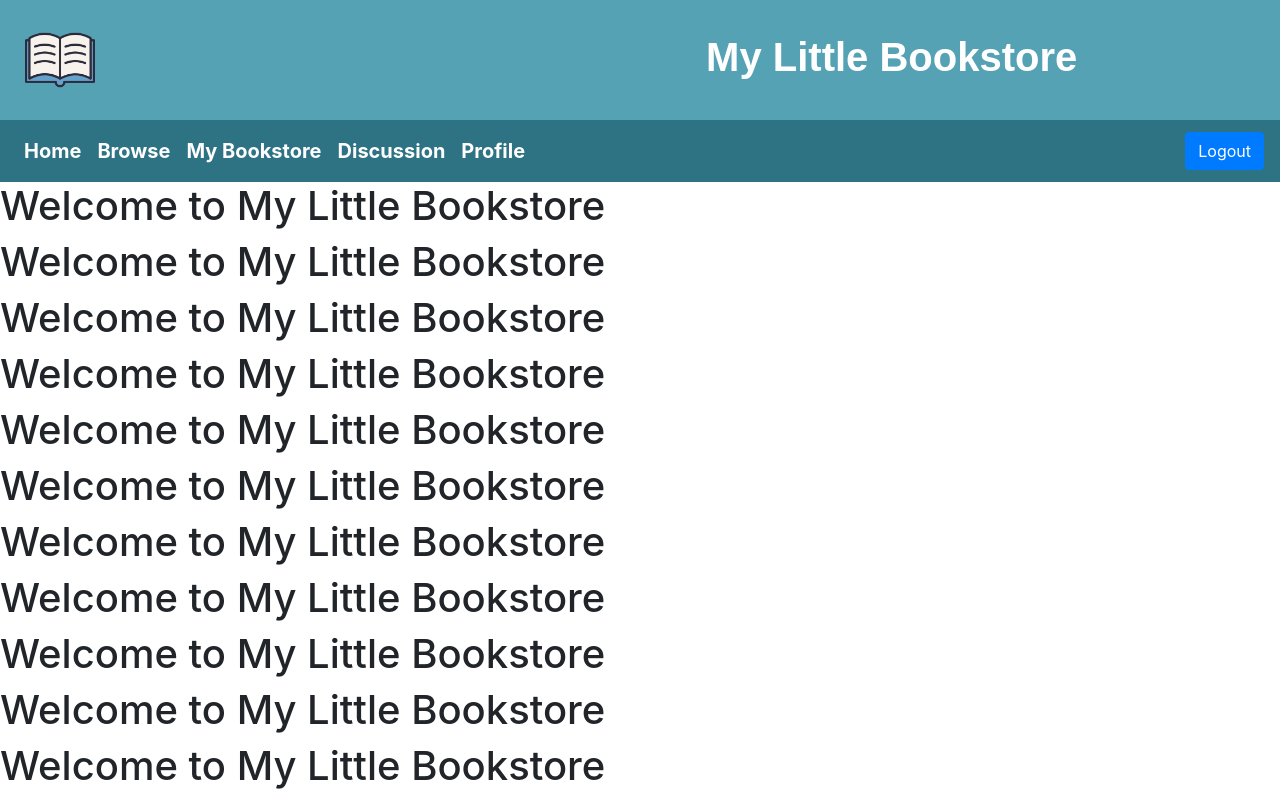
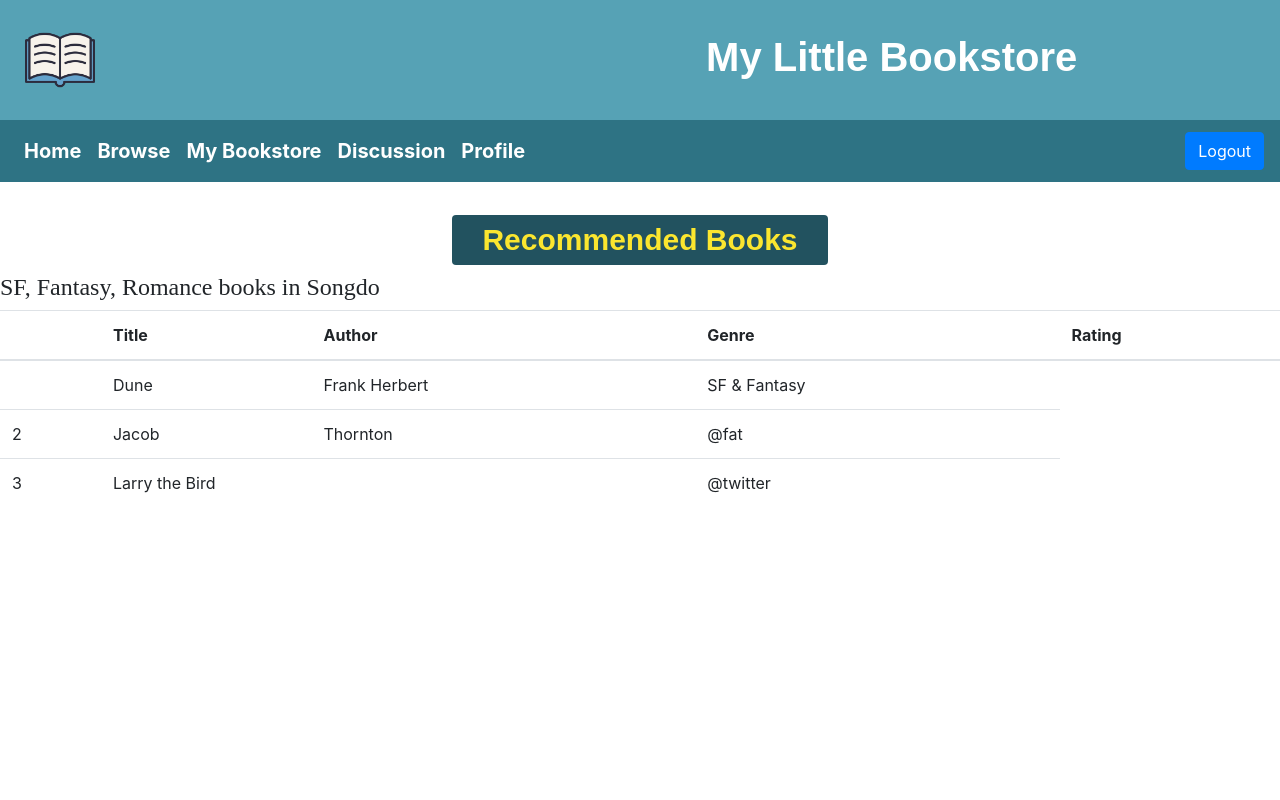
Before and after one commit to dianaeun/my-little-bookstore, a React (Create React App) app in the folder project_mlb/: page / in a window 1280 px wide. Shown: the top 800 px of the page. Built offline with nearby package versions, Linux system fonts and the light colour scheme.

Commit message:
test commit

```diff
--- a/project_mlb/src/pages/Main.js
+++ b/project_mlb/src/pages/Main.js
@@ -1,45 +1,80 @@
-import React, {Component} from 'react';
+import React, { Component } from "react";
+import { Badge, Table } from "react-bootstrap";
 
-class Main extends Component{
-    render(){
-        return(
-            <div>
-                <h1> Welcome to My Little Bookstore</h1>
-                <h1> Welcome to My Little Bookstore</h1>
-                <h1> Welcome to My Little Bookstore</h1>
-                <h1> Welcome to My Little Bookstore</h1>
-                <h1> Welcome to My Little Bookstore</h1>
-                <h1> Welcome to My Little Bookstore</h1>
-                <h1> Welcome to My Little Bookstore</h1>
-                <h1> Welcome to My Little Bookstore</h1>
-                <h1> Welcome to My Little Bookstore</h1>
-                <h1> Welcome to My Little Bookstore</h1>
-                <h1> Welcome to My Little Bookstore</h1>
-                <h1> Welcome to My Little Bookstore</h1>
-                <h1> Welcome to My Little Bookstore</h1>
-                <h1> Welcome to My Little Bookstore</h1>
-                <h1> Welcome to My Little Bookstore</h1>
-                <h1> Welcome to My Little Bookstore</h1>
-                <h1> Welcome to My Little Bookstore</h1>
-                <h1> Welcome to My Little Bookstore</h1>
-                <h1> Welcome to My Little Bookstore</h1>
-                <h1> Welcome to My Little Bookstore</h1>
-                <h1> Welcome to My Little Bookstore</h1>
-                <h1> Welcome to My Little Bookstore</h1>
-                <h1> Welcome to My Little Bookstore</h1>
-                <h1> Welcome to My Little Bookstore</h1>
-                <h1> Welcome to My Little Bookstore</h1>
-                <h1> Welcome to My Little Bookstore</h1>
-                <h1> Welcome to My Little Bookstore</h1>
-                <h1> Welcome to My Little Bookstore</h1>
-                <h1> Welcome to My Little Bookstore</h1>
-                <h1> Welcome to My Little Bookstore</h1>
-                <h1> Welcome to My Little Bookstore</h1>
-                <h1> Welcome to My Little Bookstore</h1>
-            </div>
-
-        )
-    }
+const Star = () => {
+  return (
+    <div className="star">
+      <svg height="25px" width="25px" viewBox="0 0 25 23" fill="#FAC917">
+        <polygon
+          stroke-width="0"
+          points="9.9, 1.1, 3.3, 21.78, 19.8, 8.58, 0, 8.58, 16.5, 21.78"
+        />
+      </svg>
+    </div>
+  );
+};
+class Main extends Component {
+  stars = [1, 2, 3, 4, 5];
+  render() {
+    return (
+      <div>
+        <h1 style={{ textAlign: "center", marginTop: "30px" }}>
+          <Badge
+            style={{
+              fontFamily: "fantasy",
+              padding: "30px",
+              background: "#22525F",
+              paddingTop: "10px",
+              paddingBottom: "10px",
+              color: "#FBE62F",
+            }}
+          >
+            Recommended Books
+          </Badge>
+        </h1>
+        <h4 style={{ fontFamily: "cursive" }}>
+          SF, Fantasy, Romance books in Songdo
+        </h4>
+        <Table>
+          <thead>
+            <tr>
+              <th></th>
+              <th>Title</th>
+              <th>Author</th>
+              <th>Genre</th>
+              <th>Rating</th>
+            </tr>
+          </thead>
+          <tbody>
+            <tr>
+              <td></td>
+              <td>Dune</td>
+              <td>Frank Herbert</td>
+              <td>SF & Fantasy</td>
+              <td>
+                <div class="flex-container">
+                  {this.stars.forEach((star, i) => (
+                    <Star/>
+                  ))}
+                </div>
+              </td>
+            </tr>
+            <tr>
+              <td>2</td>
+              <td>Jacob</td>
+              <td>Thornton</td>
+              <td>@fat</td>
+            </tr>
+            <tr>
+              <td>3</td>
+              <td colSpan="2">Larry the Bird</td>
+              <td>@twitter</td>
+            </tr>
+          </tbody>
+        </Table>
+      </div>
+    );
+  }
 }
 
 export default Main;
```
